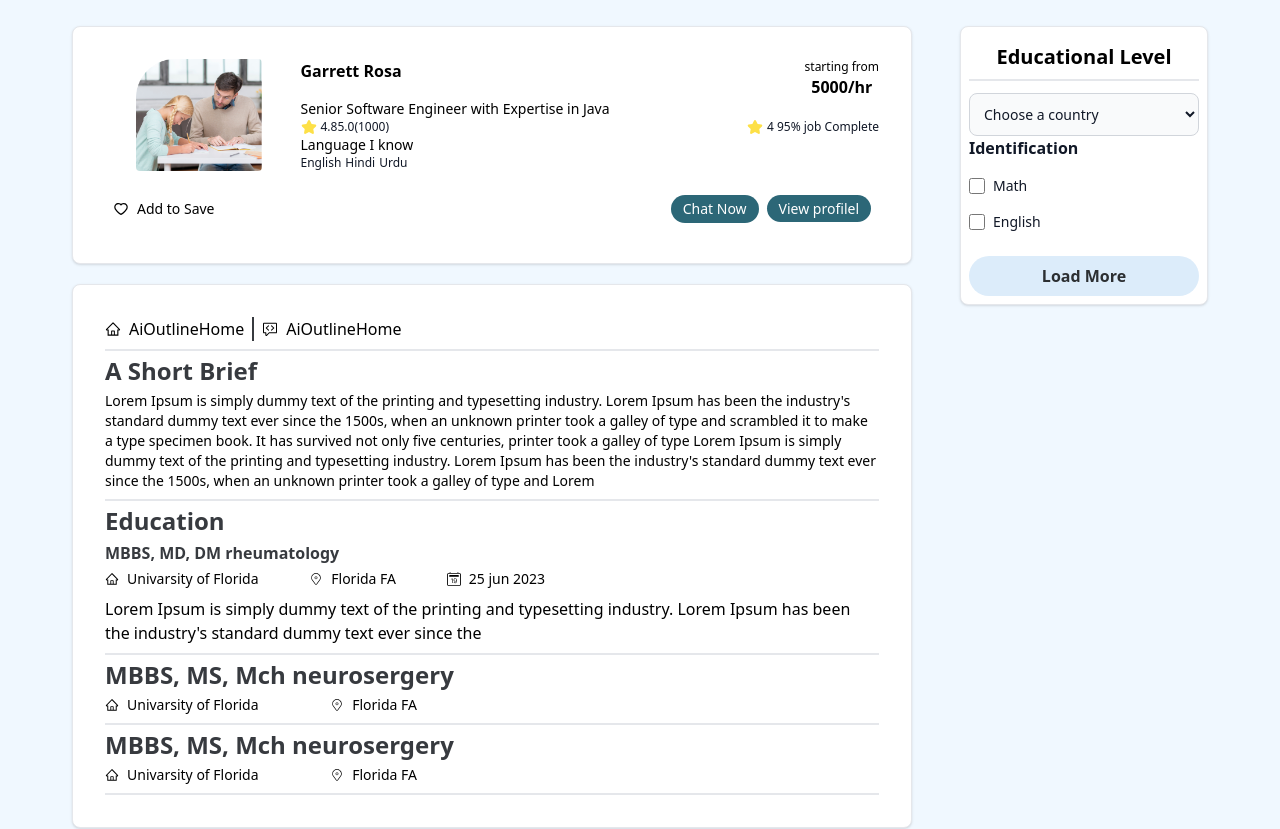
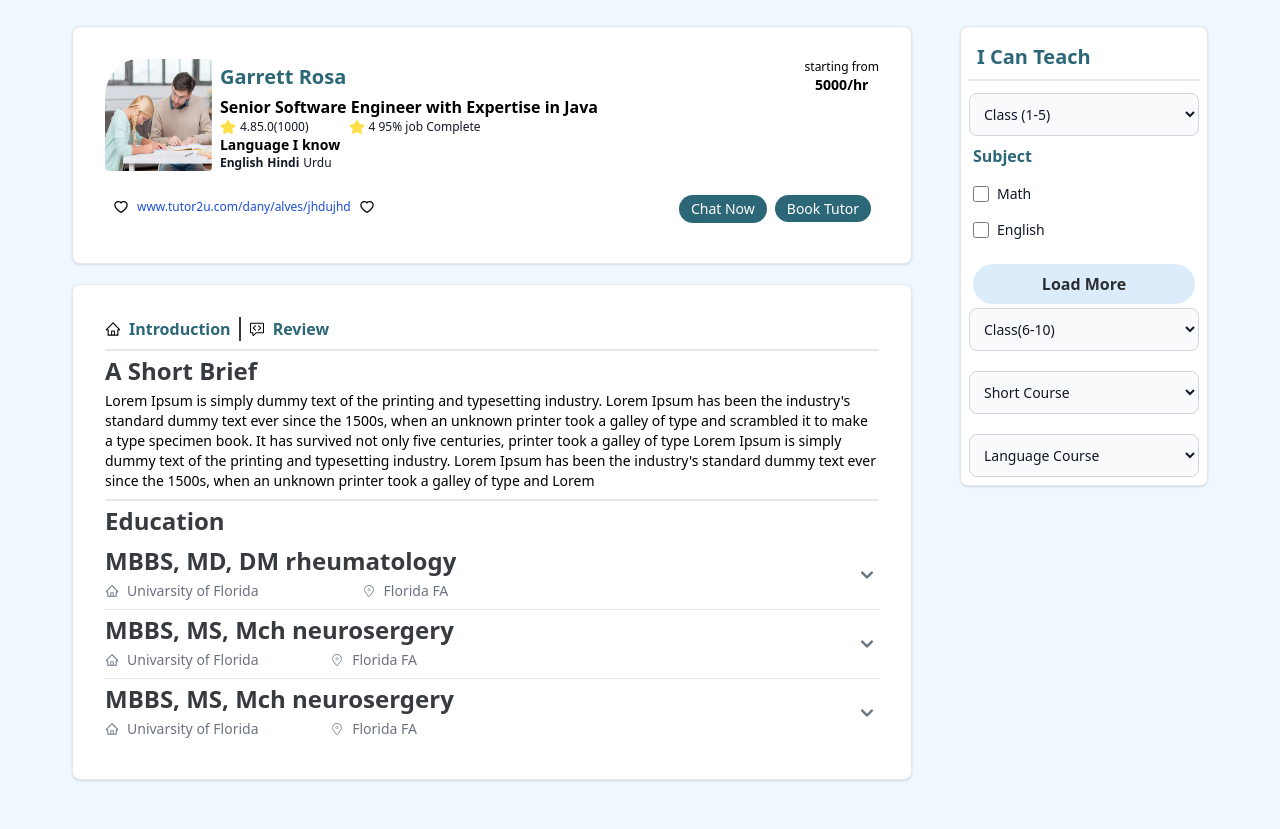
Before and after one commit to krazytofayel/tutor2u, a React (Vite) app: page /tutor_details/1 in a window 1280 px wide. Shown: the part 240-1069 px from the top of the page. Built offline with nearby package versions, Linux system fonts and the light colour scheme; the HTML template or start-up script is replaced by a standard one.

Commit message:
tutordetails  page check complete

```diff
--- a/src/Components/Pages/Home/Home.jsx
+++ b/src/Components/Pages/Home/Home.jsx
@@ -263,7 +263,7 @@ const Home = () => {
             {
               ExploreTutordata.slice(0, loadmore).map((exploretutordata) => (
 
-                <ExploreTutor key={exploretutordata.id} exploretutordata={exploretutordata}></ExploreTutor>
+                <ExploreTutor key={exploretutordata.id} exploretutordata={exploretutordata} handleLoadMore={handleLoadMore}></ExploreTutor>
 
               ))
             }
--- a/src/Components/Pages/Props/TutorProfile/TutorProfile.jsx
+++ b/src/Components/Pages/Props/TutorProfile/TutorProfile.jsx
@@ -4,6 +4,7 @@ import { CiLocationOn } from 'react-icons/ci'
 import { GoCodeReview } from "react-icons/go";
 import { BsCalendar2Date } from 'react-icons/bs'
 import { Link } from "react-router-dom";
+import { Accordion } from "flowbite-react";
 
 const TutorProfile = ({ TutorProfileProps }) => {
   const { id, name, rating, balance, title } = TutorProfileProps;
@@ -52,25 +53,23 @@ const TutorProfile = ({ TutorProfileProps }) => {
               </div>
             </div>
           </div> */}
-          <div className="grid grid-cols-12 gap-2">
-            <div className="col-span-3  mx-auto">
-              {" "}
-              <img className=" h-28  rounded" src={aboutsideimg} alt="" />
+          <div className="flex flex-col md:flex-row  gap-2">
+            <div className="flex justify-center ">
+              <img className="h-28 rounded" src={aboutsideimg} alt="" />
             </div>
-            <div className="col-span-9">
-              <div className="flex justify-between">
-                <p className="text-start font-bold">{name}</p>
-
-                <div>
-                  <p className="text-xs truncate">starting from</p>
-                  <p className="font-bold">{balance}/hr</p>
+            <div className=" flex flex-col w-full justify-between">
+              <div className="flex justify-between items-center">
+                <p className="text-xl text-[#2c6777] font-bold">{name}</p>
+                <div className="text-xs">
+                  <p className="truncate">starting from</p>
+                  <p className="text-sm font-bold">{balance}/hr</p>
                 </div>
               </div>
-              <p className="text-sm text-start truncate">{title}</p>
-              <div className="flex justify-between">
-                <div className="flex flex-wrap space-x-1">
+              <p className="text-md font-semibold text-start truncate">{title}</p>
+              <div className="flex gap-10 items-center">
+                <div className="flex items-center space-x-1">
                   <svg
-                    className="w-4 h-4  text-yellow-300 "
+                    className="w-4 h-4 text-yellow-300"
                     aria-hidden="true"
                     xmlns="http://www.w3.org/2000/svg"
                     fill="currentColor"
@@ -78,13 +77,13 @@ const TutorProfile = ({ TutorProfileProps }) => {
                   >
                     <path d="M20.924 7.625a1.523 1.523 0 0 0-1.238-1.044l-5.051-.734-2.259-4.577a1.534 1.534 0 0 0-2.752 0L7.365 5.847l-5.051.734A1.535 1.535 0 0 0 1.463 9.2l3.656 3.563-.863 5.031a1.532 1.532 0 0 0 2.226 1.616L11 17.033l4.518 2.375a1.534 1.534 0 0 0 2.226-1.617l-.863-5.03L20.537 9.2a1.523 1.523 0 0 0 .387-1.575Z" />
                   </svg>
-                  <p className="ml-2  text-xs font-medium text-gray-900 ">
+                  <p className="ml-2 text-xs font-medium text-gray-900">
                     {rating}5.0(1000)
                   </p>
                 </div>
-                <div className="flex flex-wrap space-x-1">
+                <div className="flex items-center space-x-1">
                   <svg
-                    className="w-4 h-4  text-yellow-300 "
+                    className="w-4 h-4 text-yellow-300"
                     aria-hidden="true"
                     xmlns="http://www.w3.org/2000/svg"
                     fill="currentColor"
@@ -92,21 +91,20 @@ const TutorProfile = ({ TutorProfileProps }) => {
                   >
                     <path d="M20.924 7.625a1.523 1.523 0 0 0-1.238-1.044l-5.051-.734-2.259-4.577a1.534 1.534 0 0 0-2.752 0L7.365 5.847l-5.051.734A1.535 1.535 0 0 0 1.463 9.2l3.656 3.563-.863 5.031a1.532 1.532 0 0 0 2.226 1.616L11 17.033l4.518 2.375a1.534 1.534 0 0 0 2.226-1.617l-.863-5.03L20.537 9.2a1.523 1.523 0 0 0 .387-1.575Z" />
                   </svg>
-                  <p className="ml-2  text-xs font-medium text-gray-900 ">
+                  <p className="ml-2 text-xs font-medium text-gray-900">
                     4 95% job Complete
                   </p>
                 </div>
               </div>
-              <p className="text-sm text-start">Language I know</p>
-              <div className="flex flex-wrap space-x-1 text-start">
-                <p className="  text-xs font-medium text-gray-900 ">English</p>
-                <p className="ml-2  text-xs font-medium text-gray-900 ">
-                  Hindi
-                </p>
-                <p className="ml-2  text-xs font-medium text-gray-900 ">Urdu</p>
+              <p className="text-sm font-semibold text-start">Language I know</p>
+              <div className="flex flex-wrap font-semibold space-x-1">
+                <p className="text-xs font-semibold text-gray-900">English</p>
+                <p className="ml-2 text-xs font-semibold text-gray-900">Hindi</p>
+                <p className="ml-2 text-xs font-medium text-gray-900">Urdu</p>
               </div>
             </div>
           </div>
+
         </div>
         <div className="mt-2">
           {/* <h5 className="mb-2 text-3xl text-start font-bold text-gray-900 ">Work fast from anywhere</h5> */}
@@ -116,9 +114,10 @@ const TutorProfile = ({ TutorProfileProps }) => {
         </div>
 
         <div className="flex flex-wrap justify-between md:p-2">
-          <div className="flex items-center gap-2">
+          <div className="flex justify-center items-center gap-2 mb-1">
             <AiOutlineHeart />
-            <p className="text-sm font-medium">Add to Save</p>
+            <p className="text-xs font-medium text-blue-700">www.tutor2u.com/dany/alves/jhdujhd </p>
+            <AiOutlineHeart />
           </div>
           <div>
             <button className="text-sm text-white font-medium bg-[#2c6777] rounded-full px-3  mr-2 py-1">
@@ -128,56 +127,159 @@ const TutorProfile = ({ TutorProfileProps }) => {
               to={`/tutor_details/${id}`}
               className="text-sm text-white font-medium bg-[#2c6777] rounded-full py-1 px-3 "
             >
-              View profilel
+              Book Tutor
             </Link>
           </div>
         </div>
       </div>
       <div className="w-full  p-4 mt-5 text-center bg-white border border-gray-200 rounded-lg shadow sm:p-8">
         <div className="flex flex-wrap border-b-2  ">
-          <div className="flex items-center gap-2 border-[#373A3F] border-r-2 mb-2 "><AiOutlineHome /> <p className="mr-2">AiOutlineHome</p></div>
-          <div className="flex items-center gap-2  ml-2 mb-2"><GoCodeReview /> <p className="mr-2">AiOutlineHome</p></div>
+          <div className="flex items-center gap-2 border-[#373A3F] border-r-2 mb-2 "><AiOutlineHome /> <p className="mr-2 font-semibold text-[#2c6777]">Introduction</p></div>
+          <div className="flex items-center gap-2  ml-2 mb-2"><GoCodeReview /> <p className="mr-2 font-semibold text-[#2c6777]">Review</p></div>
 
         </div>
         <div className="font-normal text-sm text-start border-b-2">
           <h1 className="text-start text-[#373A3F] font-bold text-2xl mt-1 mb-1">A Short Brief</h1>
           <p className="mb-2">Lorem Ipsum is simply dummy text of the printing and typesetting industry. Lorem Ipsum has been the industry's standard dummy text ever since the 1500s, when an unknown printer took a galley of type and scrambled it to make a type specimen book. It has survived not only five centuries, printer took a galley of type  Lorem Ipsum is simply dummy text of the printing and typesetting industry. Lorem Ipsum has been the industry's standard dummy text ever since the 1500s, when an unknown printer took a galley of type and Lorem </p>
         </div>
-        <div className="border-b-2">
+
+
+
+        <div>
           <h1 className="text-start text-[#373A3F] font-bold text-2xl mt-1 mb-1">Education</h1>
-          <p className="text-start text-[#373A3F] font-semibold mb-1">MBBS, MD, DM rheumatology</p>
+
+          <Accordion collapseAll className="border-0">
+            <Accordion.Panel>
+              <Accordion.Title className="p-0">
+                <h1 className="text-start text-[#373A3F] font-bold md:text-2xl truncate  mt-1 mb-1">MBBS, MD, DM rheumatology</h1>
                 <div className="max-w-md flex justify-between text-sm truncate">
                   <div className="flex items-center gap-2  mb-2 "><AiOutlineHome /> <p className="mr-2">Univarsity of Florida</p></div>
                   <div className="flex items-center gap-2 mb-2 "><CiLocationOn /> <p className="mr-2">Florida FA</p></div>
-            <div className="flex items-center gap-2 mb-2 "><BsCalendar2Date /> <p className="mr-2">25 jun 2023</p></div>
+                  {/* <div className="flex items-center gap-2 mb-2 "><BsCalendar2Date /> <p className="mr-2">25 jun 2023</p></div> */}
 
                 </div>
-          <p className="text-start mb-2">Lorem Ipsum is simply dummy text of the printing and typesetting industry. Lorem Ipsum has been the industry's standard dummy text ever since the </p>
-        </div>
-
-        <div className="border-b-2">
+              </Accordion.Title>
+              <Accordion.Content>
+                <p className="mb-2 text-gray-500 ">
+                  <p>
+                    Flowbite is an open-source library of interactive components built on top of Tailwind CSS including buttons,
+                    dropdowns, modals, navbars, and more.
+                  </p>
+                </p>
+                <p className="text-gray-500 ">
+                  <p>
+                    Check out this guide to learn how to
+                  </p>
+                  <a
+                    className="text-cyan-600 hover:underline "
+                    href="#"
+                  >
+                    <p>
+                      get started
+                    </p>
+                  </a>
+                  <p>
+                    and start developing websites even faster with components on top of Tailwind CSS.
+                  </p>
+                </p>
+              </Accordion.Content>
+            </Accordion.Panel>
+            <Accordion.Panel>
+              <Accordion.Title className="p-0">
                 <h1 className="text-start text-[#373A3F] font-bold md:text-2xl truncate mt-1 mb-1">MBBS, MS, Mch neurosergery</h1>
 
-          <div className=" flex justify-between max-w-xs text-sm">
+                <div className=" flex justify-between max-w-xs text-sm truncate">
                   <div className="flex items-center gap-2  mb-2 "><AiOutlineHome /> <p className="mr-2">Univarsity of Florida</p></div>
                   <div className="flex items-center gap-2 mb-2 "><CiLocationOn /> <p className="mr-2">Florida FA</p></div>
 
 
                 </div>
-
-        </div>
-
-        <div className="border-b-2">
+              </Accordion.Title>
+              <Accordion.Content>
+                <p className="mb-2 text-gray-500 ">
+                  <p>
+                    Before you look for a tutor, it's helpful to have a really clear idea of exactly where your child needs help - whether with a specific English Literature text, one area of Maths or their exam technique - and filter your choices accordingly. If you're not sure where they need to focus, having a chat with them or their teacher can help you work out the best place to start. In a free meeting, you can then ask the tutor any questions you like and see how well they get on with your child before deciding to book.
+                  </p>
+                </p>
+                <p className="text-gray-500 ">
+                  <p>
+                    Check out the
+                  </p>
+                  <a
+                    className="text-cyan-600 hover:underline "
+                    href="#"
+                  >
+                    <p>
+                      Figma design system
+                    </p>
+                  </a>
+                  <p>
+                    based on the utility classes from Tailwind CSS and components from Flowbite.
+                  </p>
+                </p>
+              </Accordion.Content>
+            </Accordion.Panel>
+            <Accordion.Panel>
+              <Accordion.Title className="p-0">
                 <h1 className="text-start text-[#373A3F] font-bold md:text-2xl mt-1 mb-1">MBBS, MS, Mch neurosergery</h1>
 
                 <div className=" flex justify-between max-w-xs text-sm">
-            <div className="flex items-center gap-2  mb-2 "><AiOutlineHome /> <p className="mr-2">Univarsity of Florida</p></div>
-            <div className="flex items-center gap-2 mb-2 "><CiLocationOn /> <p className="mr-2">Florida FA</p></div>
+                  <div className="flex items-center gap-2  mb-2 truncate "><AiOutlineHome /> <p className="mr-2">Univarsity of Florida</p></div>
+                  <div className="flex items-center gap-2 mb-2 truncate "><CiLocationOn /> <p className="mr-2">Florida FA</p></div>
+
+
+                </div>
+              </Accordion.Title>
+              <Accordion.Content>
+                <p className="mb-2 text-gray-500 ">
+                  <p>
+                    The main difference is that the core components from Flowbite are open source under the MIT license, whereas
+                    Tailwind UI is a paid product. Another difference is that Flowbite relies on smaller and standalone
+                    components, whereas Tailwind UI offers sections of pages.
+                  </p>
+                </p>
+                <p className="mb-2 text-gray-500 ">
+                  <p>
+                    However, we actually recommend using both Flowbite, Flowbite Pro, and even Tailwind UI as there is no
+                    technical reason stopping you from using the best of two worlds.
+                  </p>
+                </p>
+                <p className="mb-2 text-gray-500 ">
+                  Learn more about these technologies:
+                </p>
+                <ul className="list-disc pl-5 text-gray-500 ">
+                  <li>
+                    <a
+                      className="text-cyan-600 hover:underline "
+                      href="#"
+                    >
+                      <p>
+                        Flowbite Pro
+                      </p>
+                    </a>
+                  </li>
+                  <li>
+                    <a
+                      className="text-cyan-600 hover:underline "
+                      href="#"
+                      rel="nofollow"
+                    >
+                      <p>
+                        Tailwind UI
+                      </p>
+                    </a>
+                  </li>
+                </ul>
+              </Accordion.Content>
+            </Accordion.Panel>
+
+
+          </Accordion>
+
 
 
         </div>
 
-        </div>
 
 
 
--- a/src/Components/Pages/TutorProfileDetailsPage/TutorProfileDetails.jsx
+++ b/src/Components/Pages/TutorProfileDetailsPage/TutorProfileDetails.jsx
@@ -6,8 +6,11 @@ import B from "../../SharedComponents/Data/Tutotprofiledata/TutorProfiledata.jso
 import Navbars from "../../SharedComponents/Navbar/Navbars";
 import TutorProfile from "../Props/TutorProfile/TutorProfile";
 import Footer from "../../SharedComponents/Footer/Footer";
+import ExploreTutordata from '../../SharedComponents/Data/ExploreTutordata/ExploreTutordata.json'
 
-const TutorProfileDetails = ({ tutorId }) => {
+import ExploreTutor from "../Props/ExploreTutor";
+
+const TutorProfileDetails = ({ tutorId, }) => {
   const [navfix, setNavfix] = useState(false);
   const [showCount, setShowCount] = useState(2);
 
@@ -52,9 +55,12 @@ const TutorProfileDetails = ({ tutorId }) => {
       }
     });
   };
+  const [loadmore, setLoadMore] = useState(4)
 
   const handleLoadMore = () => {
     setShowCount(ButtonData.length);
+    setLoadMore(prevNum => prevNum + 3);
+
     // setSelectedSubjects(ButtonData.map(subject => subject.id));
   };
 
@@ -66,7 +72,7 @@ const TutorProfileDetails = ({ tutorId }) => {
 
   return (
     <div>
-     <div className={`z-10  ${navfix ? ' top-0 h-[9%] w-full fixed bg-white transition-all duration-300 ease-in-out ' : ''}`} >
+     <div className={`z-20  ${navfix ? ' top-0 h-[11%] md:h-[11.5%] lg:h-[11%] w-full fixed bg-white transition-all duration-300 ease-in-out ' : ''}`} >
         <Navbars className='relative ' />
 
       </div>
@@ -92,24 +98,24 @@ const TutorProfileDetails = ({ tutorId }) => {
                 <div className="col-span-12 md:col-span-4 lg:col-span-3 ">
                   <div>
                     <div className=" w-auto  bg-white border border-gray-200 rounded-lg shadow p-2 ">
-                      <h5 className="mb-3 p-2 text-base font-semibold text-black text-center  rounded-t-lg  border-b-2 w-full md:text-xl ">
-                        Educational Level
+                      <h5 className="mb-3 p-2 text-base font-semibold text-[#2c6777] text-center md:text-start rounded-t-lg  border-b-2 w-full md:text-xl ">
+                        I Can Teach
                       </h5>
 
                       <select
                         id="countries"
                         className="bg-gray-50 border border-gray-300 text-gray-900 text-sm rounded-lg focus:ring-blue-500 focus:border-blue-500 block w-full p-2.5 "
                       >
-                        <option>Choose a country</option>
+                        <option>Class (1-5)</option>
                         <option value="US">United States</option>
                         <option value="CA">Canada</option>
                         <option value="FR">France</option>
                         <option value="DE">Germany</option>
                       </select>
 
-                      <div>
-                        <h3 className="mb-4 font-semibold text-gray-900 ">
-                          Identification
+                      <div className="p-1">
+                        <h3 className="mb-4 font-semibold text-[#2c6777] mt-1  ">
+                          Subject
                         </h3>
 
                         {ButtonData.slice(0, showCount).map((subject) => (
@@ -141,6 +147,36 @@ const TutorProfileDetails = ({ tutorId }) => {
                           </button>
                         )}
                       </div>
+                      <select
+                        id="countries"
+                        className="bg-gray-50 border border-gray-300 text-gray-900 text-sm rounded-lg focus:ring-blue-500 focus:border-blue-500 block w-full p-2.5 "
+                      >
+                        <option>Class(6-10)</option>
+                        <option value="US">United States</option>
+                        <option value="CA">Canada</option>
+                        <option value="FR">France</option>
+                        <option value="DE">Germany</option>
+                      </select>
+                      <select
+                        id="countries"
+                        className="bg-gray-50 border border-gray-300 text-gray-900 text-sm rounded-lg focus:ring-blue-500 focus:border-blue-500 block w-full p-2.5 mt-5"
+                      >
+                        <option>Short Course </option>
+                        <option value="US">United States</option>
+                        <option value="CA">Canada</option>
+                        <option value="FR">France</option>
+                        <option value="DE">Germany</option>
+                      </select>
+                      <select
+                        id="countries"
+                        className="bg-gray-50 border border-gray-300 text-gray-900 text-sm rounded-lg focus:ring-blue-500 focus:border-blue-500 block w-full p-2.5 mt-5 "
+                      >
+                        <option>Language Course</option>
+                        <option value="US">United States</option>
+                        <option value="CA">Canada</option>
+                        <option value="FR">France</option>
+                        <option value="DE">Germany</option>
+                      </select>
                     </div>
                   </div>
                 </div>
@@ -169,8 +205,55 @@ const TutorProfileDetails = ({ tutorId }) => {
                 </div>
 
             </section>
+
           </div>
+
         </div>
+      </section>
+
+      <section className="div3-Section w-full bg-[#dcecfa] " >
+        <div className=" mt-25   container mx-auto">
+
+
+
+
+          <div className=" p-5 md:p-0 ">
+
+            <h1 className="text-[24px] text-[#2c6777] xl:text-[30px] lg:text-[30px] md:text-[27px] text-center py-16  font-[650] max-w-xl mx-auto ">Explore Related Tutors</h1>
+          </div>
+
+          <div className="grid grid-cols-1 md:grid-cols-2 lg:grid-cols-3 xl:grid-cols-4 gap-5  p-2 md:p-0 justify-items-center     ">
+
+
+            {
+              ExploreTutordata.slice(0, loadmore).map((exploretutordata) => (
+
+                <ExploreTutor key={exploretutordata.id} exploretutordata={exploretutordata}></ExploreTutor>
+
+              ))
+            }
+
+          </div>
+          <div className="text-center lg:mt-2 ">
+
+            {ExploreTutordata.length > loadmore && (
+              <button
+                onClick={handleLoadMore}
+                className="bg-[#2c6777] hover:bg-[#2c6777]  mb-10  text-white font-bold py-2 px-9 rounded-md "
+              >
+                Show More
+              </button>
+            )}
+
+          </div>
+
+
+
+
+        </div>
+
+
+
       </section>
       <section className="">
         <Footer />
--- a/src/Components/SharedComponents/Footer/Footer.jsx
+++ b/src/Components/SharedComponents/Footer/Footer.jsx
@@ -8,7 +8,7 @@ import { Link } from 'react-router-dom';
 const Footer = () => {
 	return (
 		<>
-			<div className="w-full  h-full  pb-5 bg-[#2c6777] text-white px-5 rounded-t-lg ">
+			<div className="w-full  h-full  pb-5 bg-[#2c6777] text-white px-5  ">
 				{/* <div className="container mx-auto h-full pt-10 mt-10  my-5 text-white ">
 
 
```
Lines whose indentation alone changed are shown as unchanged.
